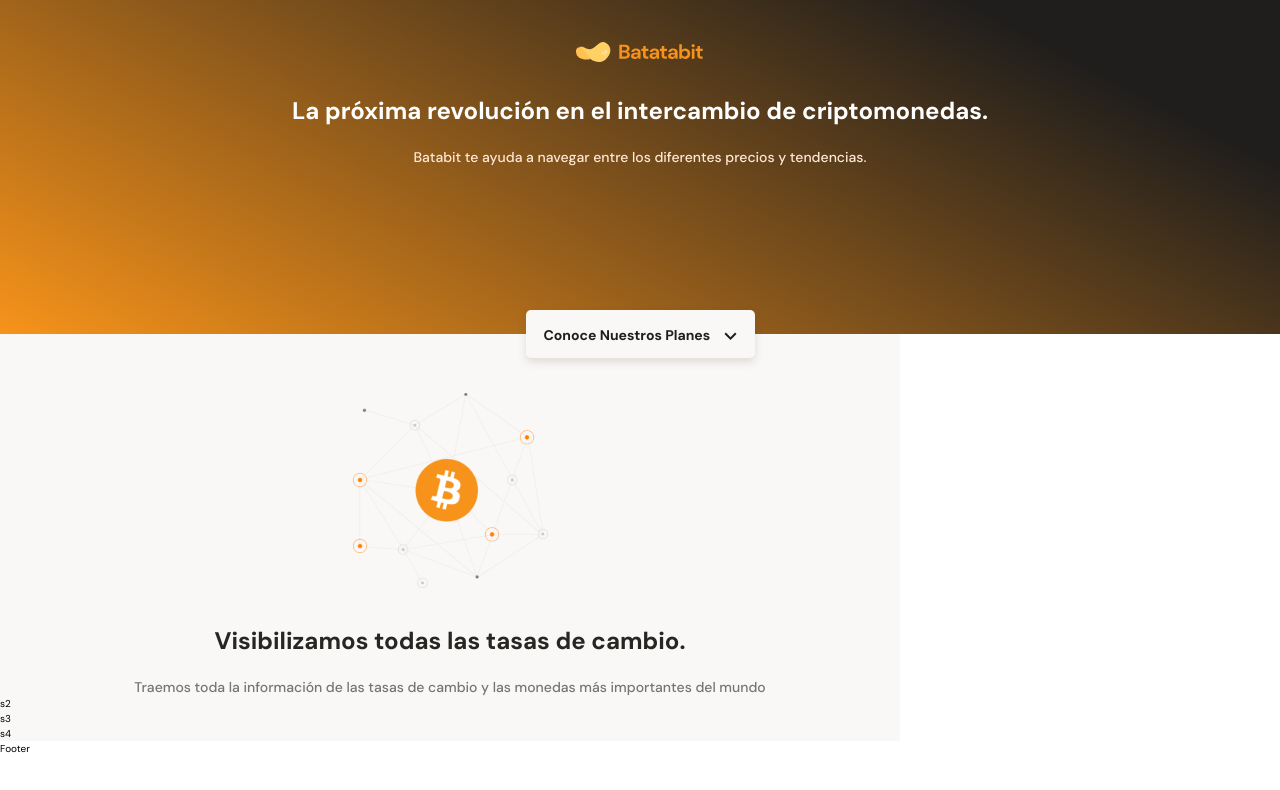
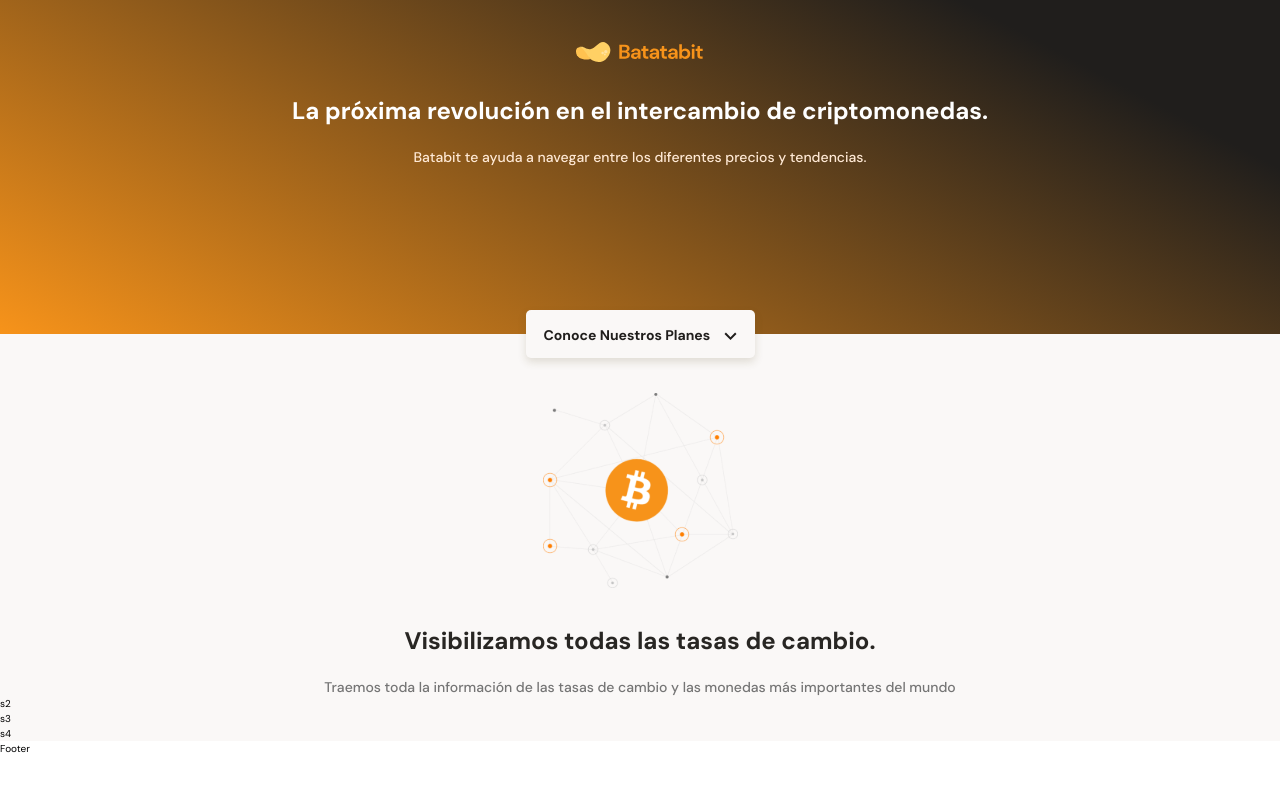
Before and after one commit to chriscodex/responsive-design-mobile-first-layout, a React (Vite) app: page / in a window 1280 px wide. Shown: the top 790 px of the page. Built offline with nearby package versions, Linux system fonts and the light colour scheme.

Commit message:
sizes of font changed from px to rem

```diff
--- a/src/components/MainSection/styles.css
+++ b/src/components/MainSection/styles.css
@@ -7,7 +7,6 @@
     width: 100%;
     height: auto;
     min-width: 320px;
-    max-width: 900px;
   }
   .main-exchange-container {
     display: flex;
@@ -21,15 +20,18 @@
     margin-top: 59px;
     margin-bottom: 40px;
     background-image: url(../../assets/img/Bitcoin.svg);
+    background-repeat: no-repeat;
+    background-size: cover;
+    background-position: center;
   }
   .main-exchange-container__title {
     width: 90%;
     margin: 0 auto;
   }
   .main-exchange-container__title h2 {
-    font-size: 24px;
+    font-size: 2.4rem;
     font-weight: bold;
-    line-height: 26px;
+    line-height: 2.6rem;
     margin-bottom: 24px;
   }
   .main-exchange-container__title p {
```
